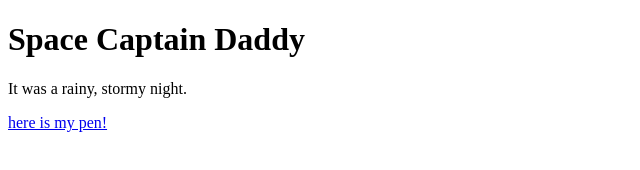
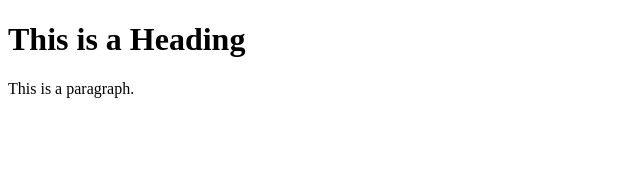
Before and after one commit to CastleGreySkull/wdd230, a plain HTML site: page index.html in a window 1280 px wide. Shown: the whole page, without its empty margins (0-640 px from the left). Drawn offline with Linux system fonts and the light colour scheme.

Commit message:
Restarting index.html

```diff
--- a/index.html
+++ b/index.html
@@ -1,14 +1,10 @@
 <!DOCTYPE html>
-<html lang="en">
-<head>
-<title>First Page</title>
-</head>
-<body>
-
-<h1>Space Captain Daddy</h1>
-<p>It was a rainy, stormy night.</p>
-
-<p><a href="https://codepen.io/CastleGreySkull/pen/eYjZbZR">here is my pen!</a></p>
-
-</body>
+<html>
+  <head>
+    <title>Page Title</title>
+  </head>
+  <body>
+    <h1>This is a Heading</h1>
+    <p>This is a paragraph.</p>
+  </body>
 </html>
```
